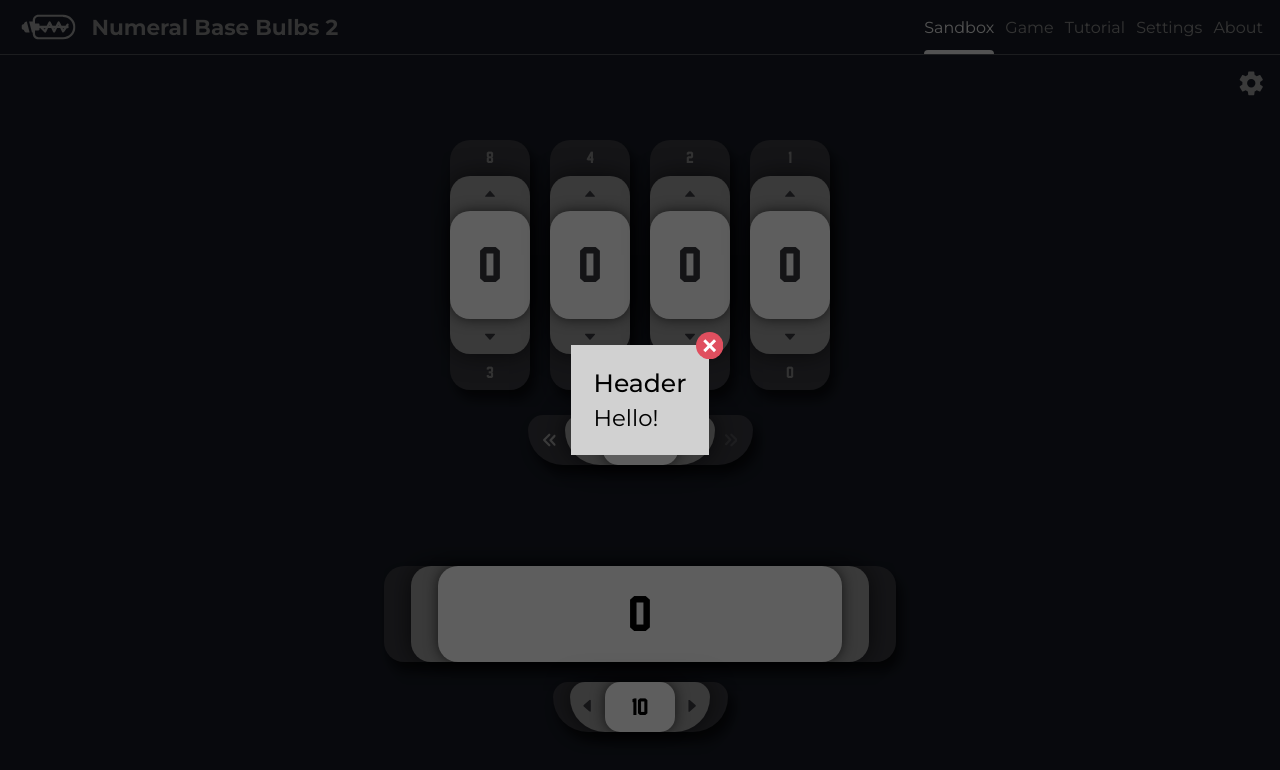
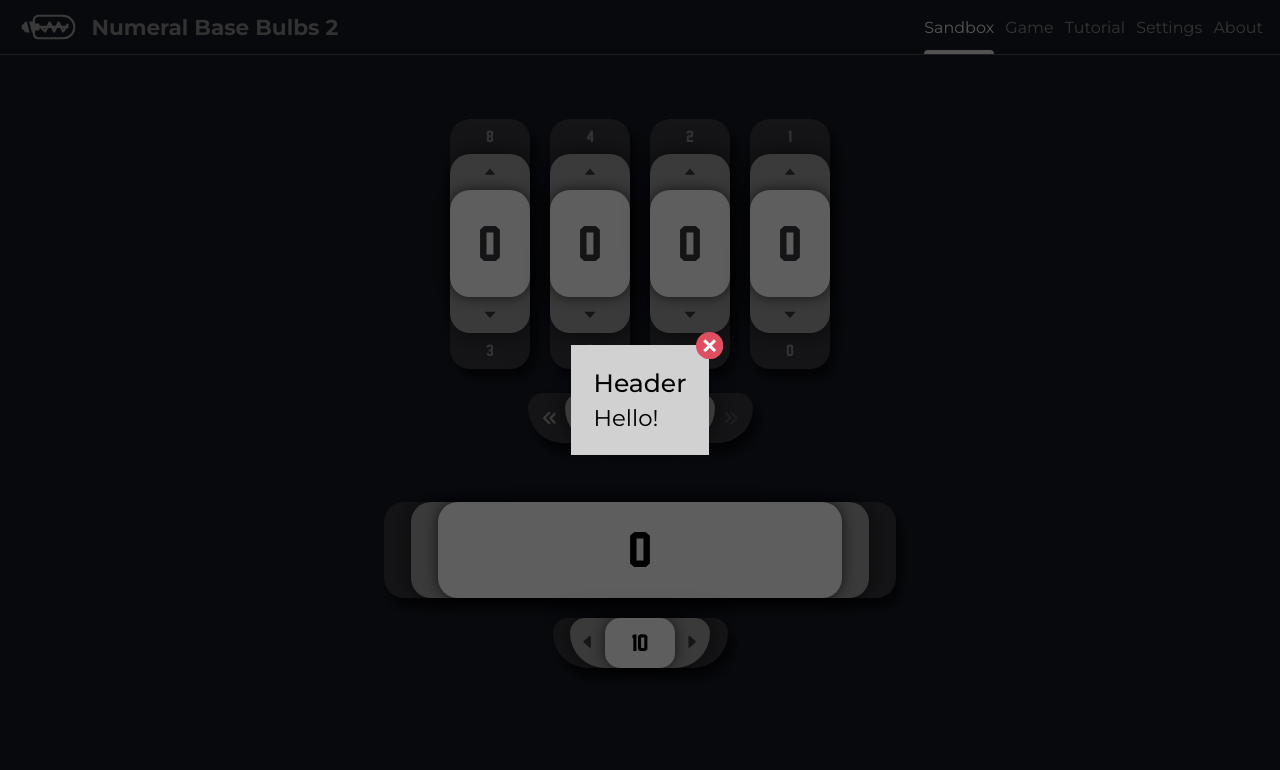
Before and after one commit to EricRovell/numeral-base-bulbs-v2, a Next.js app: page / in a window 1280 px wide. Shown: the top 770 px of the page. Built offline with nearby package versions, Linux system fonts and the light colour scheme.

Commit message:
moved styles to container Component

```diff
--- a/src/components/Settings/ExpressSettings/express-settings.module.css
+++ b/src/components/Settings/ExpressSettings/express-settings.module.css
@@ -1,25 +1,3 @@
-.express-settings {
-  top: 0;
-  right: 0;
-  position: absolute;
-  width: 2.5rem;
-  height: 2.5rem;
-  display: grid;
-  place-items: stretch;
-  font-size: 0.75rem;
-
-  display: grid;
-  place-items: center;
-}
-
-.express-settings > svg {
-  width: 50%;
-  height: 50%;
-  fill: var(--color-2);
-  transition: transform 0.2s ease-in;
-  cursor: pointer;
-}
-
 .express-settings > svg:hover {
   transform: rotate(45deg);
 }
```
